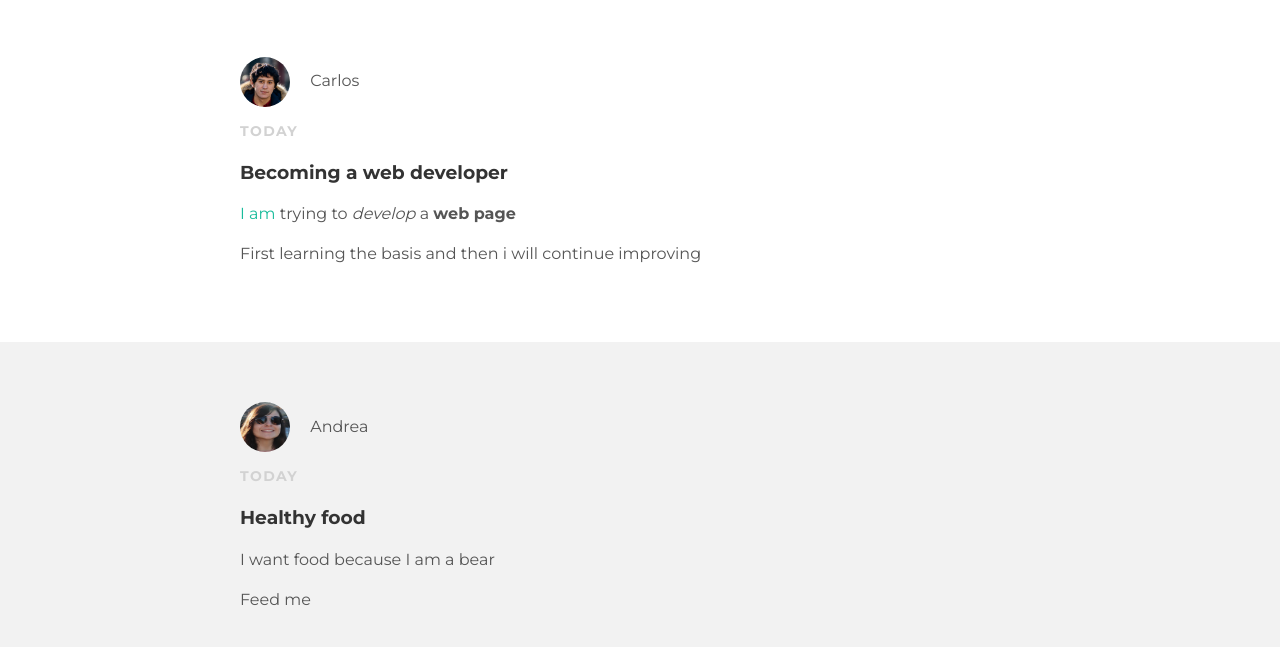
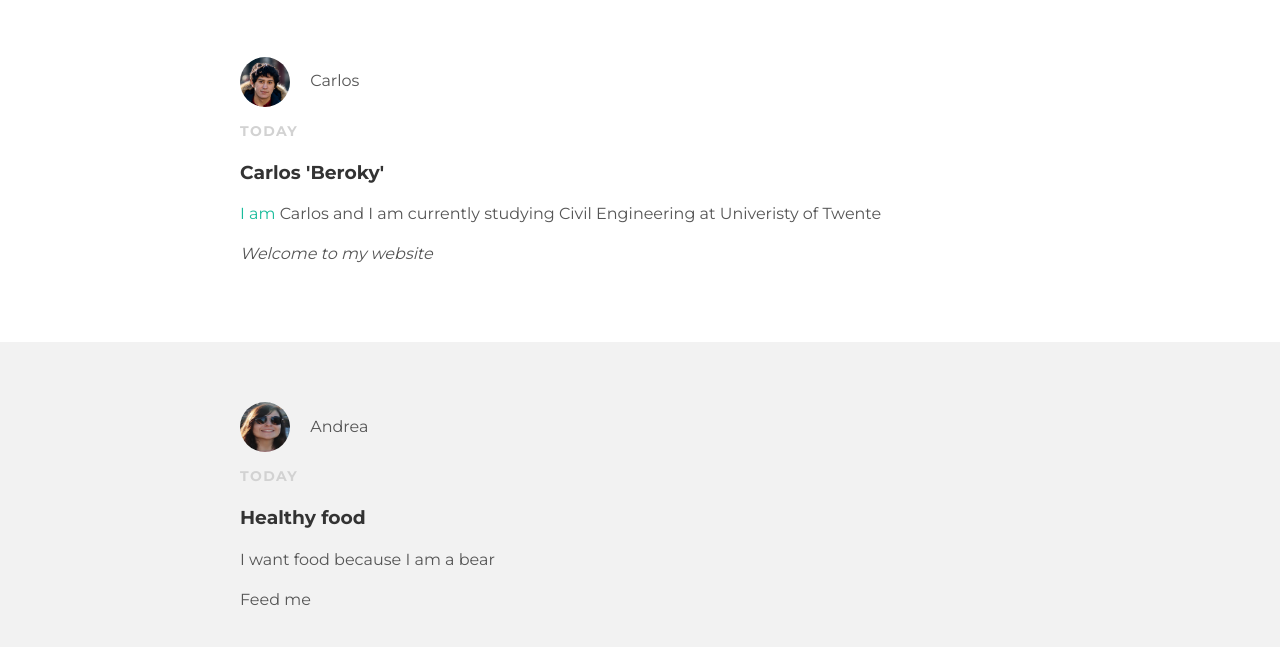
Before and after one commit to Beroky/beroky1.github.io, a plain HTML site: page index.html in a window 1280 px wide. Shown: the part 153-800 px from the top of the page. Drawn offline with Linux system fonts and the light colour scheme.

Commit message:
Update index.html

```diff
--- a/index.html
+++ b/index.html
@@ -1,4 +1,4 @@
-<!doctype html>
+<!DOCTYPE html>
 <html>
 <head>
   <title>My personal blog</title>
@@ -23,12 +23,13 @@
           <span>Carlos</span>
           </div>
           <p class="post-date">Today</p>
-          <h3 class="post-title">Becoming a web developer</h3>
+          <h3 class="post-title">Carlos 'Beroky'</h3>
           <div class="post-content">
-            <p> <a href="https://twitter.com/CarlosBedon">I am</a> trying to
-              <em>develop</em> a <strong>web page</strong> </p>
-            <p> First learning the basis and then i will continue improving </p>
+            <p> <a href="https://twitter.com/CarlosBedon">I am</a> Carlos
+            and I am currently studying Civil Engineering at Univeristy of Twente </p>
+            <p> <em>Welcome to my website</em> </p>
             </div>
+        </div>
         </div>
         <div class="post-container">
         <div class="post">
@@ -42,7 +43,6 @@
               <p> I want food because I am a bear</p>
               <p> Feed me </p>
               </div>
-          </div>
           </div>
           </div>
     <div id="footer">
```
